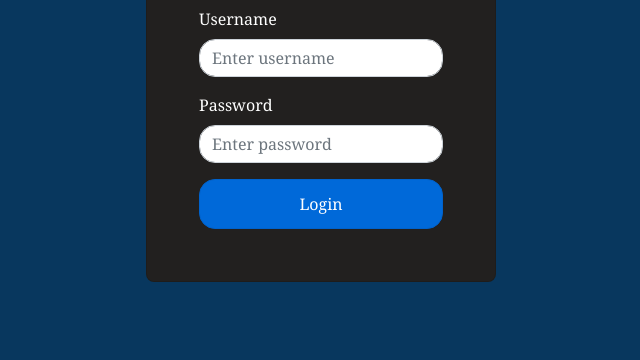
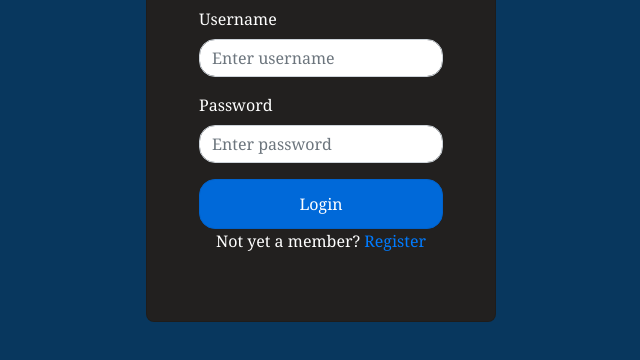
Before and after one commit to Teo-E/mylist, a website: page login.html in a window 1280 px wide. Shown: the part 350-710 px from the top of the page, without its empty margins (319-959 px from the left). Drawn offline with nearby package versions, Linux system fonts and the light colour scheme.

Commit message:
login.html

```diff
--- a/login.html
+++ b/login.html
@@ -68,6 +68,7 @@
                 <input type="password" class="form-control" id="password" placeholder="Enter password" name="passwordUser">
               </div>
               <button id="log" type="submit" class="btn btn-block btn-custom">Login</button>
+              <p class="text-center">Not yet a member? <a href="/register">Register</a></p>
             </form>
           </div>
         </div>
```
